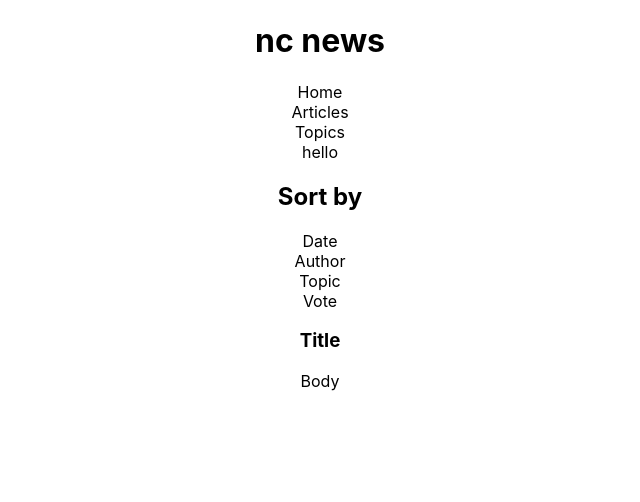
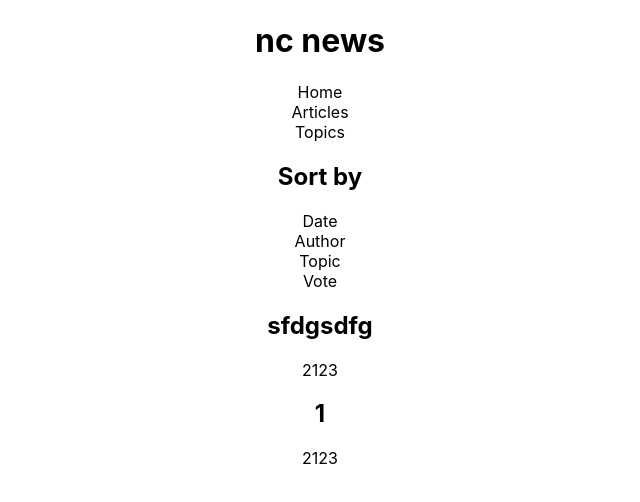
Before and after one commit to Stevedunnad/nc-news, a React (Create React App) app: page / in a window 1280 px wide. Shown: the top 502 px of the page, without its empty margins (320-960 px from the left). Built offline with nearby package versions, Linux system fonts and the light colour scheme.

Commit message:
added dummy articles

```diff
--- a/src/components/Articles.jsx
+++ b/src/components/Articles.jsx
@@ -2,17 +2,21 @@ import React, { Component } from 'react';
 
 class Articles extends Component {
   state = {
-    articles: []
+    thing: []
   }
 
   componentDidMount() {
     console.log('hello my friend')
     this.setState({
-      articles: [{
-        article_id: 1,
-        title: 'articley stuff',
-        body: 'body'
-      }]
+      thing: [{
+        title: 'sfdgsdfg',
+        body: 2123
+      },
+      {
+        title: 1,
+        body: 2123
+      }
+      ]
     })
     console.log('the state is', this.state)
   }
@@ -26,7 +30,6 @@ class Articles extends Component {
   render() {
     return (
       <div>
-        {this.state.articles.map(article => <div key={article.article_id}>hello</div>)}
         <div>
           <h2>Sort by</h2>
           <div>Date</div>
@@ -34,10 +37,7 @@ class Articles extends Component {
           <div>Topic</div>
           <div>Vote</div>
         </div>
-        <article>
-          <h3>Title</h3>
-          <p>Body</p>
-        </article>
+        {this.state.thing.map(athing => <article><h2>{athing.title}</h2><p>{athing.body}</p></article>)}
       </div>
     );
   }
```
